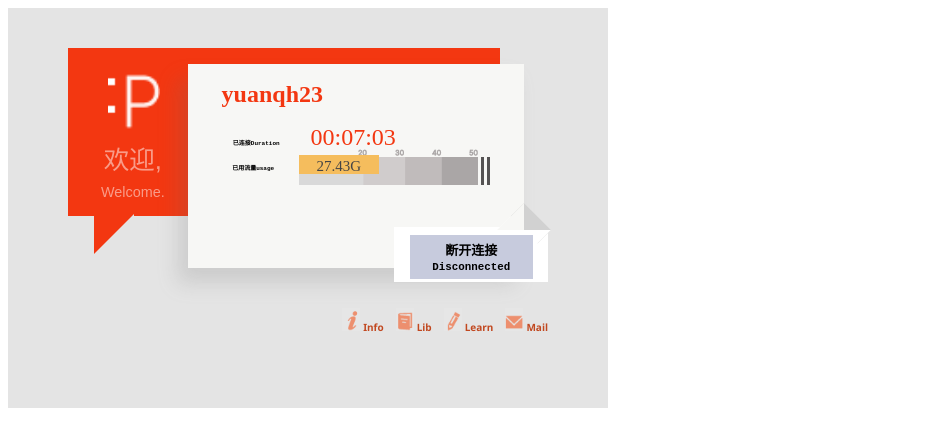
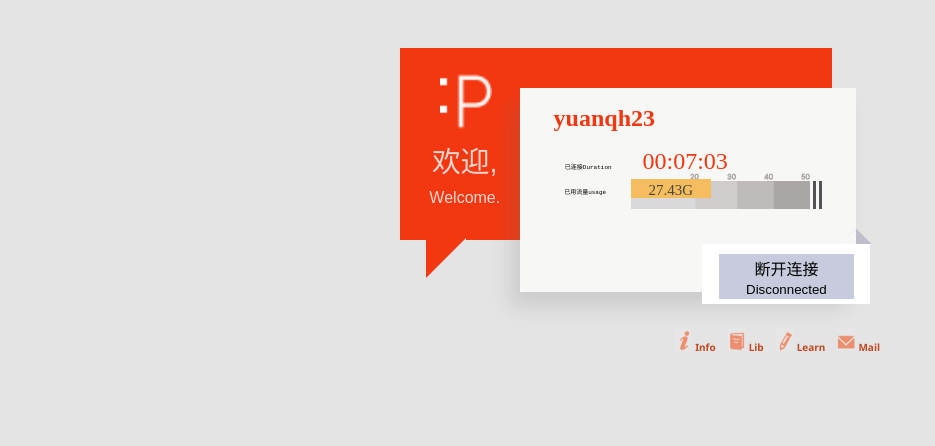
Before and after one commit to Pluto417-Qing/Web-training-HomeWork, a Vue app: page / in a window 1280 px wide. Shown: the top 446 px of the page, without its empty margins (0-935 px from the left). Built offline with nearby package versions, Linux system fonts and the light colour scheme.

Commit message:
修改了一下作业1样式

```diff
--- a/src/App.vue
+++ b/src/App.vue
@@ -53,8 +53,10 @@
 <style scoped>
   /* 总体的样式，包括背景，宽高*/
   #all {
+    margin: auto;
     background-color: #e4e4e4;
     text-align: center;
+    align-items: center;
     width: 600px;
     height: 400px;
   }
@@ -75,7 +77,7 @@
     top: 0%;
     left: 0%;
     width: 90%;
-    height: 70%;
+    height: 80%;
     text-align: left;
 
     background-color: #f33711;
@@ -93,16 +95,16 @@
   }
 
   #first #words #welZh {
-    font-size: 160%;
-    opacity: 50%;
+    font-size: 180%;
+    opacity: 80%;
     font-family:Arial, Helvetica, sans-serif;
     margin-bottom: 0px;
     margin-top: 10%;
   }
 
   #first #words #welEn {
-    font-size: 90%;
-    opacity: 50%;
+    font-size: 100%;
+    opacity: 80%;
     font-family:Arial, Helvetica, sans-serif;
     margin-top: 10%;
     margin-bottom: 10%;
@@ -125,7 +127,7 @@
 
     /* 对该三角形进行定位 */
     position: relative;
-    bottom: -5%;
+    bottom: -14%;
     left: 6%
   }
 /*---------------------------------------*/
@@ -168,7 +170,7 @@
     font-size: 10%;
     white-space: pre-wrap;
     width: 18%;
-    font-weight: 600;
+    font-weight: 300;
     margin-bottom: 3%;
     margin-top: 2%;
   }
@@ -217,18 +219,18 @@
     /* 相对定位 */
     z-index: 2;
     position: relative;
-    bottom: 87%;
-    right: -68%;
+    bottom: 90%;
+    right: -63%;
 
-    width: 32%;
-    height: 23%;
+    width: 35%;
+    height: 25%;
     background-color: white;
   }
 
   #third #rec2 {
     width: 0px;
     height: 0px;
-    border: 19px solid #d1d1d1;
+    border: 11px solid #bfbdcb;
     border-right-color: white;
     border-bottom-color: white;
     border-left-color: rgb(247, 247, 245);
@@ -236,20 +238,20 @@
 
     /* 对该三角形进行定位 */
     position: relative;
-    bottom: 30%;
-    right: -72%
+    bottom: 19%;
+    right: -85%
   }
 
   #third #cutButton {
     background-color: rgb(199, 203, 221);
     border: 0px;
     width: 80%;
-    margin: 5% auto;
-    padding-bottom: 3%;
-    padding-top: 3%;
-    font-family: monospace;
+    margin: 17% auto;
+    padding-bottom: 1%;
+    padding-top: 1%;
+    font-family: "SimHei", "黑体", sans-serif;
     font-size: medium;
-    font-weight: 600;
+    font-weight: 500;
 
     position: relative;
     top: -68%;
@@ -259,7 +261,7 @@
   /* 底下小图标部分样式 */
   #footer {
     position: relative;
-    bottom: -15%;
+    bottom: -20%;
     right: 8%;
     font-family:'Segoe UI', Tahoma, Geneva, Verdana, sans-serif;
     font-weight: 700;
--- a/src/assets/main.css
+++ b/src/assets/main.css
@@ -2,4 +2,5 @@ body {
   display: flex;
   flex-direction: column;
   justify-content: center; /* 垂直居中 */
+  background-color: #e4e4e4;
 }
```
